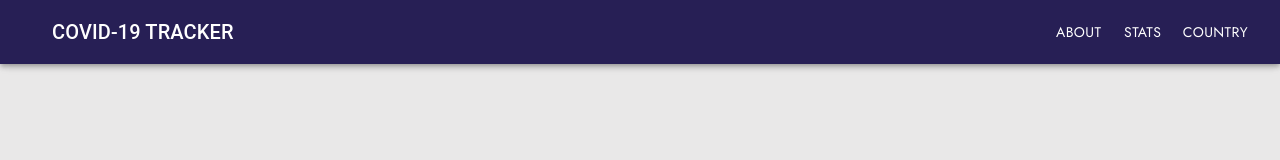
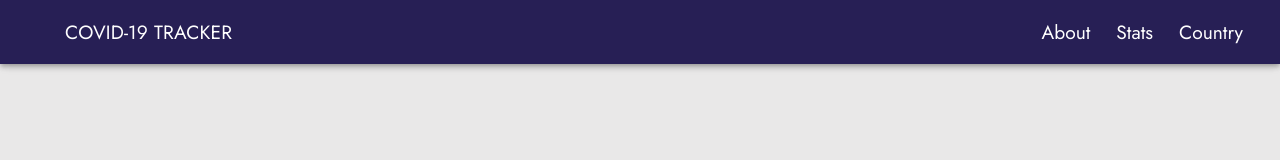
Before and after one commit to anassohail99/Covid-Tracker, a React (Create React App) app: page /about in a window 1280 px wide. Shown: the top 160 px of the page. Built offline with nearby package versions, Linux system fonts and the light colour scheme.

Commit message:
Routing Added

```diff
--- a/src/Components/NavBar.js
+++ b/src/Components/NavBar.js
@@ -5,7 +5,11 @@ import Toolbar from "@material-ui/core/Toolbar";
 import Typography from "@material-ui/core/Typography";
 import Button from "@material-ui/core/Button";
 import IconButton from "@material-ui/core/IconButton";
+import "../App.css";
 import About from "./About/About";
+import Home from "./Home/Home";
+
+import { BrowserRouter as Router, Route, Link } from "react-router-dom";
 
 // import MenuIcon from "@material-ui/icons/Menu";
 
@@ -26,6 +30,7 @@ export default function ButtonAppBar() {
 
   return (
     <div className={classes.root}>
+      <Router>
         <AppBar position="fixed" style={{ background: "#271F55" }}>
           <Toolbar>
             <IconButton
@@ -35,13 +40,24 @@ export default function ButtonAppBar() {
               aria-label="menu"
             />
             <Typography variant="h6" className={classes.title}>
+              <Link className="btn" to="/">
                 COVID-19 TRACKER
+              </Link>{" "}
             </Typography>
-          <Button color="inherit">About</Button>
-          <Button color="inherit">Stats</Button>
-          <Button color="inherit">Country</Button>
+            <Link className="btn" to="/about">
+              About
+            </Link>
+            <Link className="btn" to="/about">
+              Stats
+            </Link>{" "}
+            <Link className="btn" to="/about">
+              Country
+            </Link>{" "}
           </Toolbar>
         </AppBar>
+        <Route exact path="/" component={Home} />
+        <Route exact path="/about" component={About} />
+      </Router>
     </div>
   );
 }
```
Lines whose indentation alone changed are shown as unchanged.
